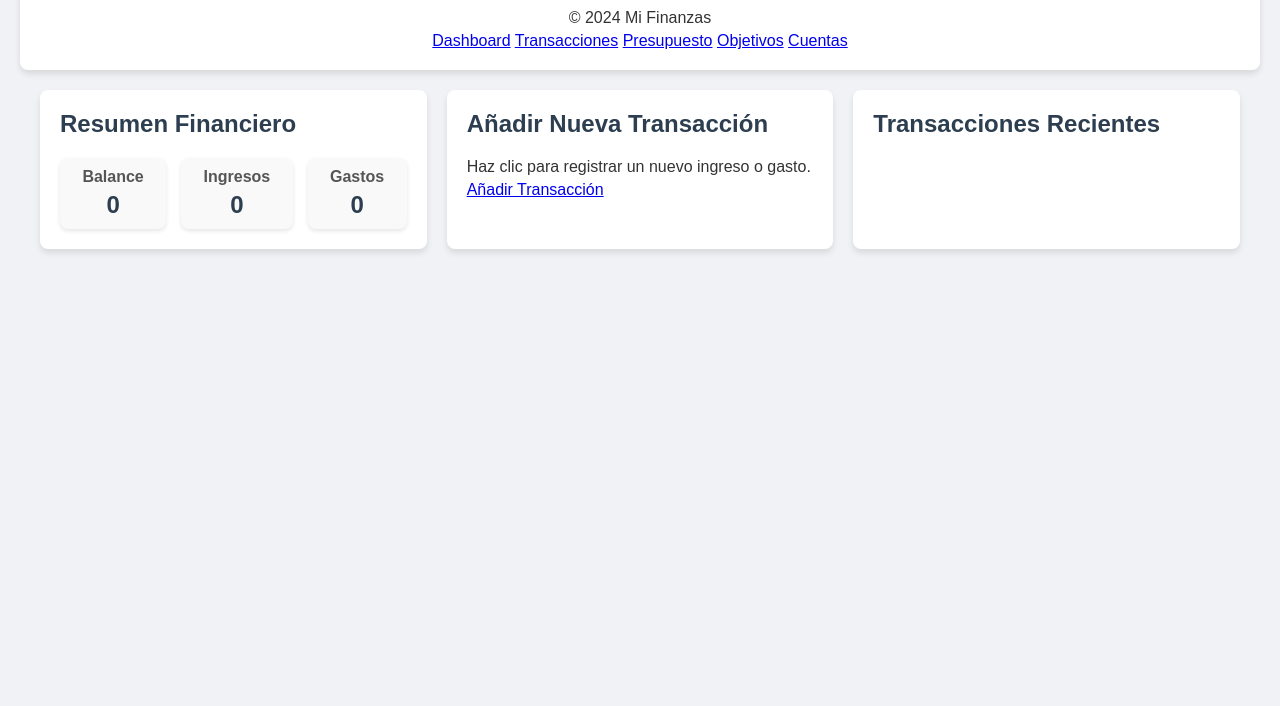
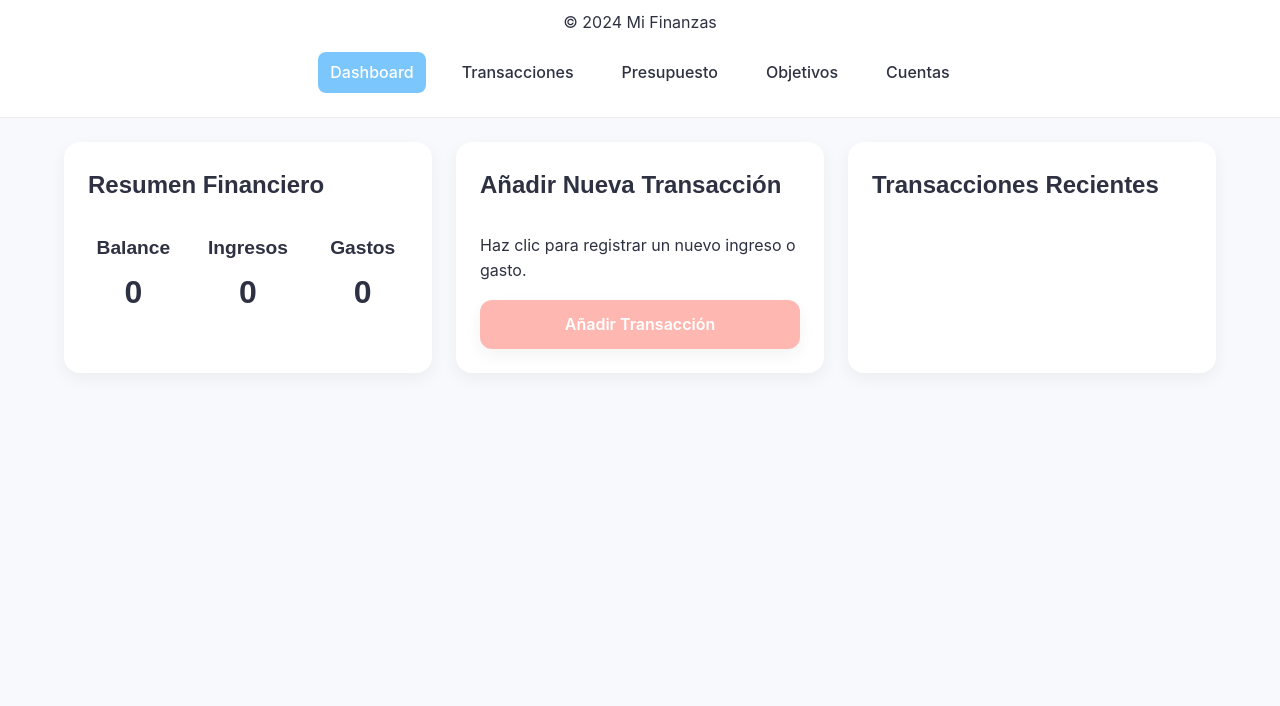
Before and after one commit to sebastiansarmientoforjan-maker/mi-finanzas-app, a website: page index.html in a window 1280 px wide. Shown: the part 94-800 px from the top of the page. Drawn offline with Linux system fonts and the light colour scheme; no server answers.

Commit message:
Update style.css

```diff
--- a/style.css
+++ b/style.css
@@ -1,130 +1,191 @@
-body {
-    font-family: Arial, sans-serif;
-    background-color: #f0f2f5;
-    color: #333;
-    margin: 0;
-    padding: 20px;
+/* style.css */
+
+:root {
+  --color-bg: #F7F9FC; /* Cloud */
+  --color-text: #2D3142; /* Graphite */
+  --color-primary: #7CC6FE; /* Sky Blossom */
+  --color-secondary: #A8E6CF; /* Mint Calm */
+  --color-accent: #FFB7B2; /* Peach Glow */
+  --color-warn: #FFD166; /* Sunrise */
+
+  --radius: 16px;
+  --shadow: 0 6px 16px rgba(45, 49, 66, 0.06);
+  --gap: 24px;
 }
 
+/* Global Styles */
+* {
+  box-sizing: border-box;
+}
+
+body {
+  margin: 0;
+  background: var(--color-bg);
+  color: var(--color-text);
+  font-family: 'Inter', sans-serif;
+  line-height: 1.6;
+}
+
+/* Typography */
+h1, h2, h3 {
+  font-family: 'Poppins', sans-serif;
+  margin: 0 0 12px;
+}
+
+h1 {
+  font-size: 2.5rem;
+  font-weight: 700;
+  color: var(--color-text);
+}
+
+h2 {
+  font-size: 1.5rem;
+  font-weight: 600;
+}
+
+h3 {
+  font-size: 1.2rem;
+  font-weight: 600;
+  color: var(--color-text);
+}
+
+/* Navigation */
+header {
+  text-align: center;
+  padding: 24px;
+  background: #fff;
+  border-bottom: 1px solid #eee;
+}
+
+.main-nav {
+  display: flex;
+  justify-content: center;
+  gap: 24px;
+  margin-top: 16px;
+}
+
+.nav-link {
+  text-decoration: none;
+  color: var(--color-text);
+  font-weight: 500;
+  padding: 8px 12px;
+  border-radius: 8px;
+  transition: background 0.2s ease-in-out;
+}
+
+.nav-link:hover {
+  background: rgba(124, 198, 254, 0.1);
+}
+
+.nav-link.active {
+  background: var(--color-primary);
+  color: #fff;
+}
+
+/* Main Layout */
 .dashboard-container {
+  display: flex;
+  flex-direction: column;
+  gap: var(--gap);
+  padding: 24px;
   max-width: 1200px;
   margin: 0 auto;
-    display: grid;
-    grid-template-columns: repeat(auto-fit, minmax(300px, 1fr));
-    gap: 20px;
 }
 
-header {
-    background-color: #fff;
-    padding: 20px;
-    border-radius: 8px;
-    box-shadow: 0 4px 6px rgba(0, 0, 0, 0.1);
-    margin-bottom: 20px;
+@media (min-width: 900px) {
+  .dashboard-container {
+    display: grid;
+    grid-template-columns: repeat(3, 1fr);
+  }
+}
+
+/* Cards and Components */
+.section-card {
+  background: #fff;
+  border-radius: var(--radius);
+  padding: 24px;
+  box-shadow: var(--shadow);
   display: flex;
   flex-direction: column;
-    align-items: center;
 }
 
 .totals-container {
-    display: flex;
-    justify-content: space-around;
-    align-items: center;
-    width: 100%;
-    margin-top: 20px;
-    gap: 15px;
+  display: grid;
+  grid-template-columns: repeat(3, 1fr);
+  gap: var(--gap);
+  margin-top: 16px;
 }
 
 .total-card {
-    background: #f9f9f9;
-    padding: 10px 20px;
-    border-radius: 8px;
-    box-shadow: 0 2px 4px rgba(0,0,0,0.1);
   text-align: center;
-    flex-grow: 1;
 }
 
 .total-card h3 {
-    font-size: 1em;
-    margin: 0 0 5px 0;
-    color: #555;
+  color: var(--color-text);
+  margin-bottom: 4px;
 }
 
 .total-card p {
-    font-size: 1.5em;
-    font-weight: bold;
-    color: #2c3e50;
+  font-size: 2rem;
+  font-weight: 700;
+  font-family: 'Poppins', sans-serif;
   margin: 0;
+  color: var(--color-text);
 }
 
-.section-card {
-    background-color: #fff;
-    padding: 20px;
-    border-radius: 8px;
-    box-shadow: 0 4px 6px rgba(0, 0, 0, 0.1);
+/* Transaction List Items */
+.transaction-item {
+  display: grid;
+  grid-template-columns: 1fr auto auto;
+  align-items: center;
+  gap: 16px;
+  background: var(--color-bg);
+  border-radius: var(--radius);
+  padding: 12px 16px;
+  margin-bottom: 8px;
+  box-shadow: 0 2px 8px rgba(45, 49, 66, 0.04);
 }
 
-h1, h2, h3 {
-    color: #2c3e50;
-    margin-top: 0;
+.transaction-item:hover {
+  background: #fff;
+  transform: translateY(-2px);
+  box-shadow: var(--shadow);
 }
 
-p {
-    margin: 5px 0;
+.transaction-item span {
+  font-weight: 500;
 }
 
-.account-card, .transaction-item, .goal-item, .debt-item, .investment-item {
-    border-bottom: 1px solid #eee;
-    padding-bottom: 10px;
-    margin-bottom: 10px;
+/* Buttons */
+.add-button {
+  background: var(--color-accent);
+  color: #fff;
+  text-align: center;
+  padding: 12px 20px;
+  border-radius: 12px;
+  text-decoration: none;
+  font-weight: 600;
+  box-shadow: var(--shadow);
+  transition: transform 0.1s ease;
 }
 
-.account-card:last-child, .transaction-item:last-child, .goal-item:last-child, .debt-item:last-child, .investment-item:last-child {
-    border-bottom: none;
+.add-button:active {
+  transform: translateY(1px);
 }
 
-.error-message {
-    color: #e74c3c;
-    font-weight: bold;
+.edit-btn, .delete-btn {
+  background: transparent;
+  border: none;
+  cursor: pointer;
+  padding: 8px;
+  border-radius: 8px;
+  transition: background 0.2s ease;
 }
 
-.form-container {
-    background-color: #fff;
-    padding: 20px;
-    border-radius: 8px;
-    box-shadow: 0 4px 6px rgba(0, 0, 0, 0.1);
-    margin-top: 20px;
+.edit-btn:hover {
+  background: rgba(124, 198, 254, 0.2);
 }
 
-.form-container h2 {
-    text-align: center;
+.delete-btn:hover {
+  background: rgba(255, 183, 178, 0.2);
 }
-
-#new-transaction-form {
-    display: flex;
-    flex-direction: column;
-    gap: 15px;
-}
-
-#new-transaction-form label {
-    font-weight: bold;
-    color: #555;
-}
-
-#new-transaction-form input, #new-transaction-form button, #new-transaction-form select {
-    padding: 10px;
-    border: 1px solid #ccc;
-    border-radius: 4px;
-    font-size: 16px;
-}
-
-#new-transaction-form button {
-    background-color: #3498db;
-    color: #fff;
-    border: none;
-    cursor: pointer;
-    transition: background-color 0.3s ease;
-}
-
-#new-transaction-form button:hover {
-    background-color: #2980b9;
-}
```
Lines whose indentation alone changed are shown as unchanged.
